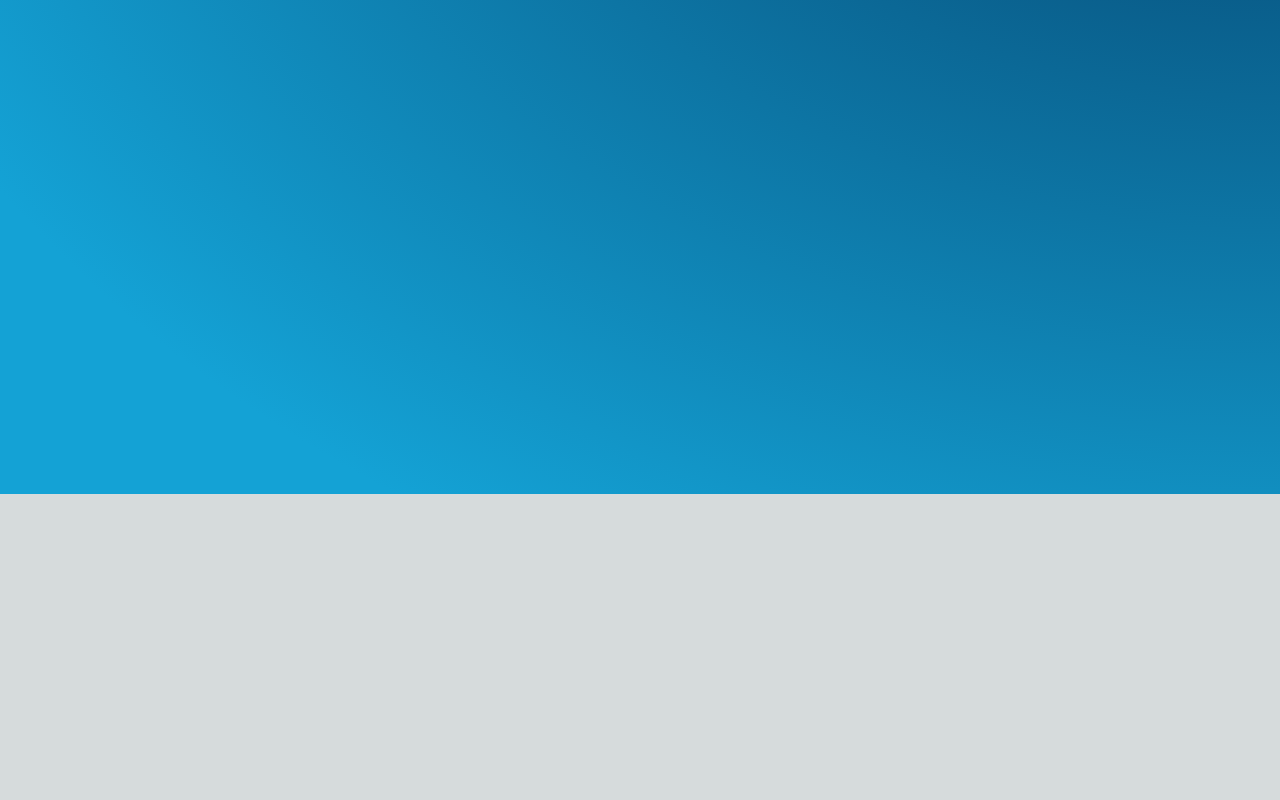
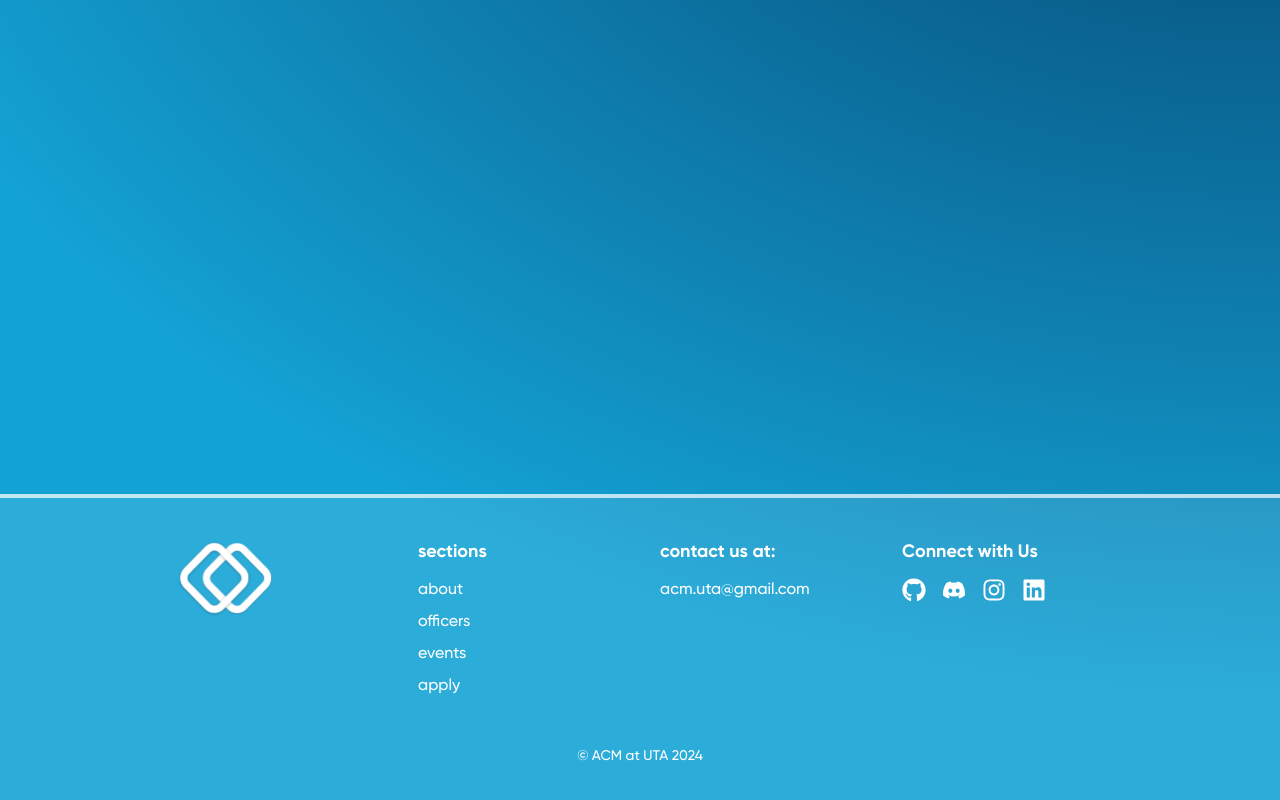
Before and after one commit to acmuta/acmuta-site, a Next.js app: page / in a window 1280 px wide. Shown: the part 370-1170 px from the top of the page. Before the commit the page ends 864 px from the top, so only its background shows below. Built offline with nearby package versions, Linux system fonts and the light colour scheme.

Commit message:
#6 add footer

```diff
--- a/package.json
+++ b/package.json
@@ -9,6 +9,9 @@
     "lint": "next lint"
   },
   "dependencies": {
+    "@fortawesome/free-brands-svg-icons": "^6.6.0",
+    "@fortawesome/react-fontawesome": "^0.2.2",
+    "next": "14.2.7",
     "react": "^18",
     "react-dom": "^18",
     "next": "14.2.7"
@@ -18,6 +21,8 @@
     "@types/node": "^20",
     "@types/react": "^18",
     "@types/react-dom": "^18",
+    "eslint": "^8",
+    "eslint-config-next": "14.2.7",
     "postcss": "^8",
     "tailwindcss": "^3.4.1",
     "eslint": "^8",
--- a/src/app/layout.tsx
+++ b/src/app/layout.tsx
@@ -1,6 +1,7 @@
 import type { Metadata } from "next";
 import "./globals.css";
 import Navbar from "@/components/Navbar";
+import Footer from "@/components/Footer";
 
 export const metadata: Metadata = {
   title: "Create Next App",
@@ -17,6 +18,7 @@ export default function RootLayout({
       <body className="bg-[radial-gradient(1504px_1068px_at_100%_0%,_var(--tw-gradient-stops))] from-[#14a2d5] from-0% via-[#043b65] via-0%  to-[#14a2d5] to-100%">
         <Navbar />
         <main>{children}</main>
+        <Footer />
       </body>
     </html>
   );
--- /dev/null
+++ b/src/components/Footer.tsx
@@ -0,0 +1,108 @@
+import React from "react";
+import { FontAwesomeIcon } from "@fortawesome/react-fontawesome";
+import {
+  faGithub,
+  faDiscord,
+  faInstagram,
+  faLinkedin,
+} from "@fortawesome/free-brands-svg-icons";
+
+const Footer = () => {
+  return (
+    // TODO: update all the links
+    <footer className="bg-white/10 text-white py-10 border-t-4 border-white/70">
+      <div className="max-w-screen-lg mx-auto grid grid-cols-1 md:grid-cols-4 gap-10 px-6 md:px-12">
+        {/* Logo Section */}
+        <div className="flex flex-col items-center md:items-start">
+          <img
+            src="/assets/acm-logo.svg"
+            alt="ACM UTA Logo"
+            className="h-20 mb-4"
+          />
+        </div>
+
+        {/* Sections Links */}
+        <div className="flex flex-col items-center md:items-start">
+          <h2 className="text-lg font-bold mb-3">sections</h2>
+          <ul className="space-y-2">
+            <li>
+              <a href="#" className="hover:text-white">
+                about
+              </a>
+            </li>
+            <li>
+              <a href="#" className="hover:text-white">
+                officers
+              </a>
+            </li>
+            <li>
+              <a href="#" className="hover:text-white">
+                events
+              </a>
+            </li>
+            <li>
+              <a href="#" className="hover:text-white">
+                apply
+              </a>
+            </li>
+          </ul>
+        </div>
+
+        {/* Contact Section */}
+        <div className="flex flex-col items-center md:items-start">
+          <h2 className="text-lg font-bold mb-3">contact us at:</h2>
+          <p>
+            <a href="mailto:acm.uta@gmail.com" className="hover:text-white">
+              acm.uta@gmail.com
+            </a>
+          </p>
+        </div>
+
+        {/* Social Links Section */}
+        <div className="flex flex-col items-center md:items-start">
+          <h2 className="text-lg font-bold mb-3">Connect with Us</h2>
+          <div className="flex space-x-4">
+            <a
+              href="#"
+              target="_blank"
+              rel="noopener noreferrer"
+              className="text-white"
+            >
+              <FontAwesomeIcon icon={faGithub} className="h-6 w-6" />
+            </a>
+            <a
+              href="#"
+              target="_blank"
+              rel="noopener noreferrer"
+              className="text-white"
+            >
+              <FontAwesomeIcon icon={faDiscord} className="h-6 w-6" />
+            </a>
+            <a
+              href="#"
+              target="_blank"
+              rel="noopener noreferrer"
+              className="text-white"
+            >
+              <FontAwesomeIcon icon={faInstagram} className="h-6 w-6" />
+            </a>
+            <a
+              href="#"
+              target="_blank"
+              rel="noopener noreferrer"
+              className="text-white"
+            >
+              <FontAwesomeIcon icon={faLinkedin} className="h-6 w-6" />
+            </a>
+          </div>
+        </div>
+      </div>
+
+      <div className="mt-8  pt-4 text-center text-sm text-white font-medium">
+        © ACM at UTA 2024
+      </div>
+    </footer>
+  );
+};
+
+export default Footer;
```
Also changed, not shown: public/assets/acm-logo.svg (added), 1 other file (tests, documents, lock files or other folders).
